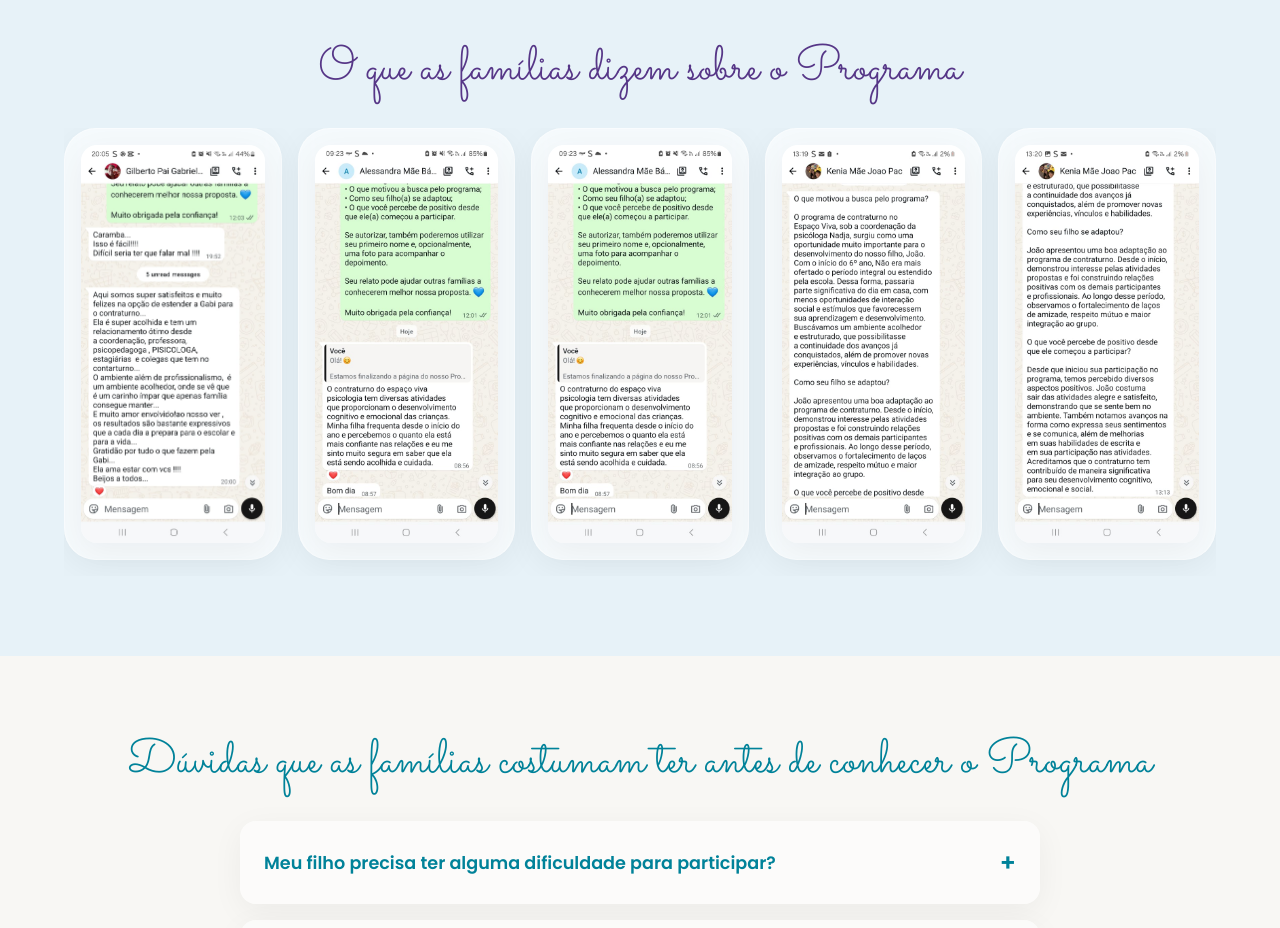
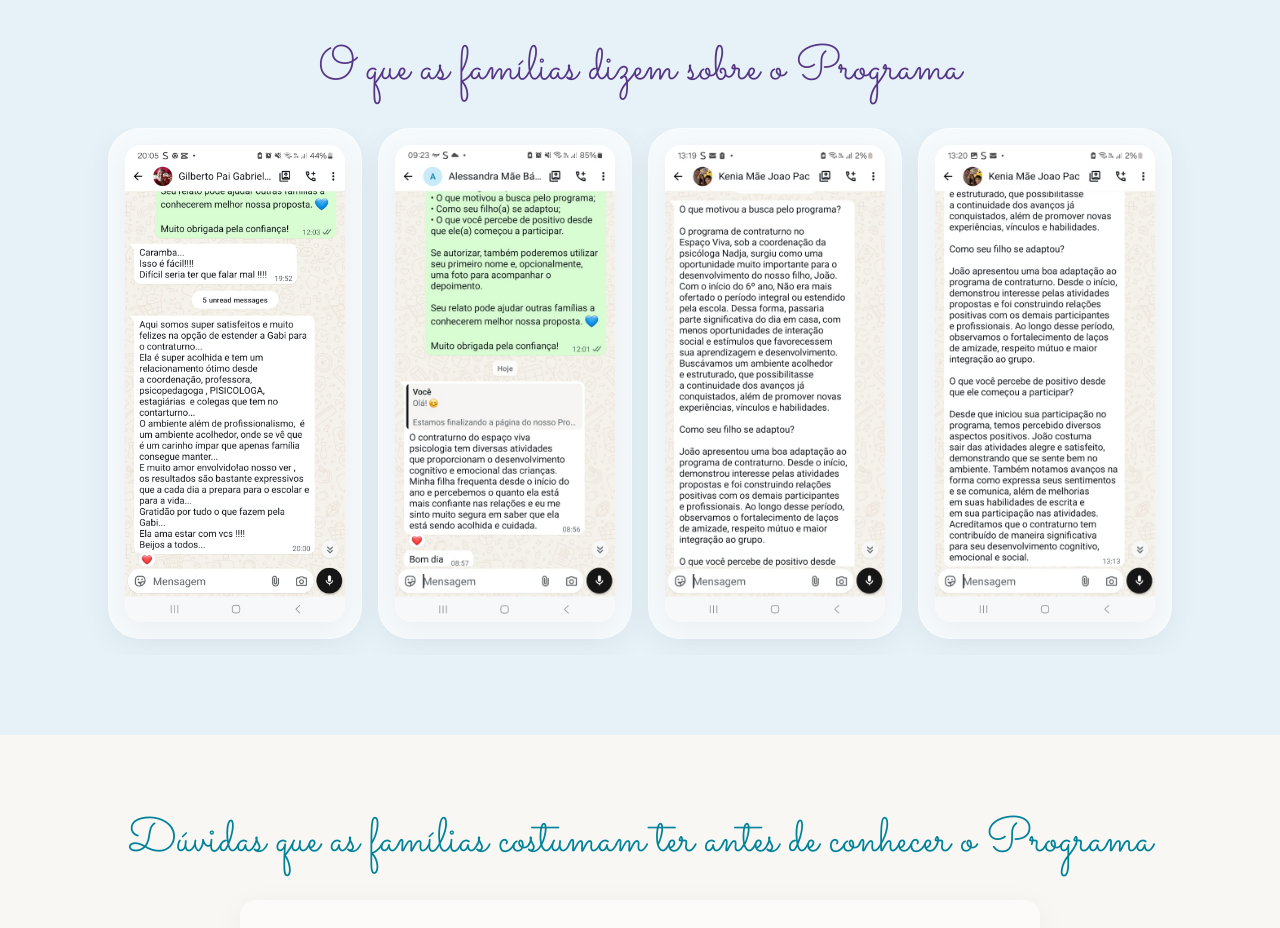
Before and after one commit to matheusprvtes/espacoviva, a website built with Vite: page index.html in a window 1280 px wide. Shown: the part 3780-4708 px from the top of the page. Built offline with nearby package versions, Linux system fonts and the light colour scheme.

Commit message:
Add files via upload

```diff
--- a/index.html
+++ b/index.html
@@ -189,9 +189,6 @@
             <img src="./WhatsApp Image 2026-06-09 at 17.51.20.jpeg" alt="Depoimento de família no WhatsApp" class="testimonial-img" />
           </div>
           <div class="testimonial-card glass image-testimonial">
-            <img src="./WhatsApp Image 2026-06-09 at 17.51.20 (1).jpeg" alt="Depoimento de família no WhatsApp" class="testimonial-img" />
-          </div>
-          <div class="testimonial-card glass image-testimonial">
             <img src="./WhatsApp Image 2026-06-17 at 13.21.00.jpeg" alt="Depoimento de família no WhatsApp" class="testimonial-img" />
           </div>
           <div class="testimonial-card glass image-testimonial">
```
